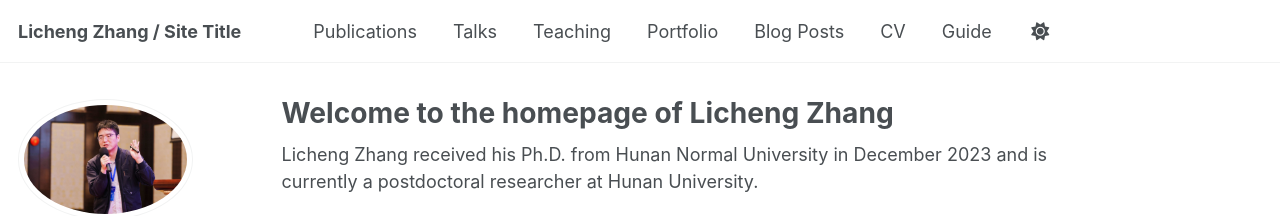
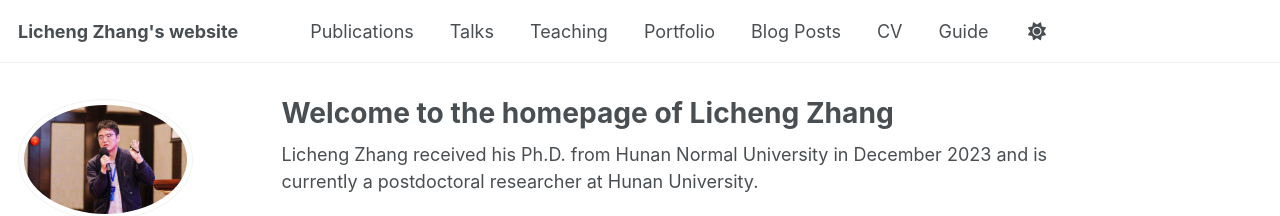
Before and after one commit to lichengzhang2/lichengzhang.github.io, a Jekyll site: the page built from _pages/about.md, in a window 1280 px wide. Shown: the top 216 px of the page. Built offline with Jekyll 4.4.1, drawn with Linux system fonts in a browser that asks for light colours; some web fonts are replaced; a script that is not in the unit is left out.

Commit message:
Update _config.yml

```diff
--- a/_config.yml
+++ b/_config.yml
@@ -9,7 +9,7 @@
 # Basic Site Settings
 locale                   : "en-US"
 site_theme               : "default"
-title                    : "Licheng Zhang / Site Title"
+title                    : "Licheng Zhang's website"
 title_separator          : "-"
 name                     : &name "Licheng Zhang"
 description              : &description "personal description"
```
